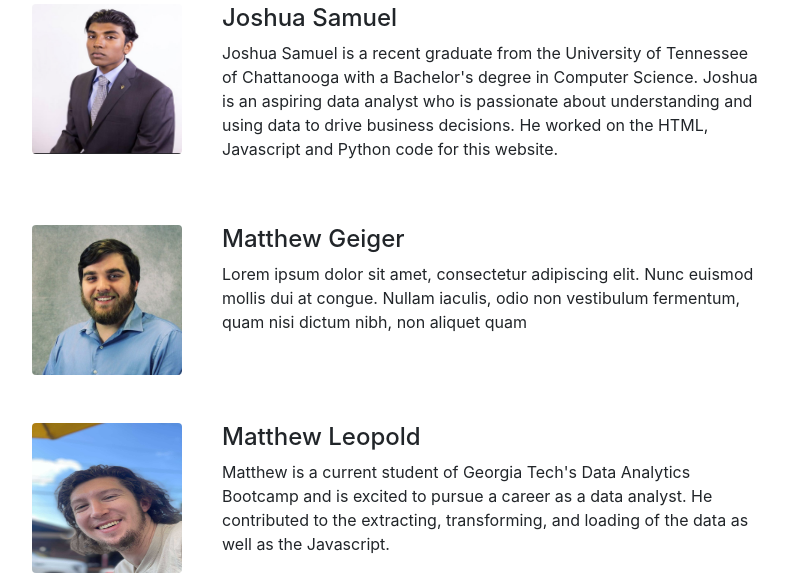
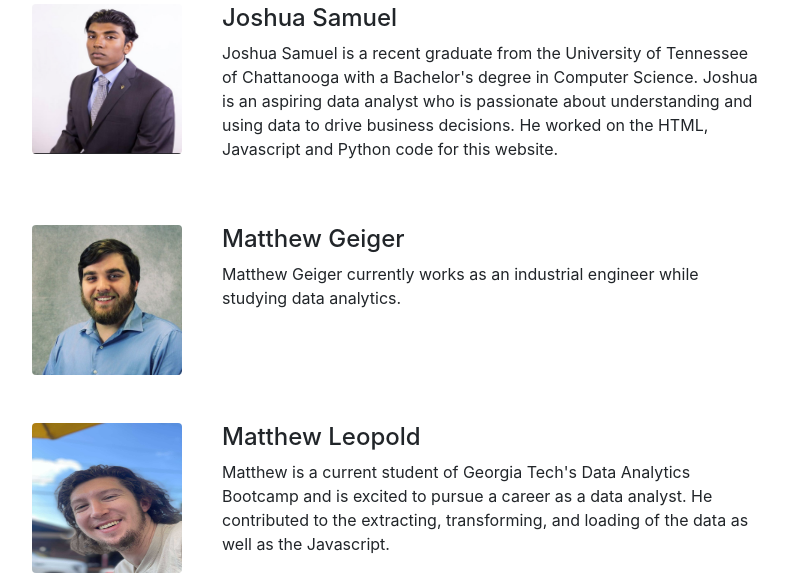
Before and after one commit to shupersap/Sport-Vs.-e-Sports-Viewers, a Flask app: page /about in a window 1280 px wide. Shown: the part 582-1156 px from the top of the page, without its empty margins (243-1031 px from the left). Run offline with Flask 2, Linux system fonts and the light colour scheme; some libraries are stand-ins or nearby versions.

Commit message:
Updated about us

```diff
--- a/Game_Website/templates/about.html
+++ b/Game_Website/templates/about.html
@@ -70,7 +70,7 @@
     </div>
     <div class="col-6">
       <h4>Matthew Geiger</h4>
-      <p>Lorem ipsum dolor sit amet, consectetur adipiscing elit. Nunc euismod mollis dui at congue. Nullam iaculis, odio non vestibulum fermentum, quam nisi dictum nibh, non aliquet quam</p>
+      <p>Matthew Geiger currently works as an industrial engineer while studying data analytics.</p>
   </div>
   <div class="col-2">
 </div>
```
